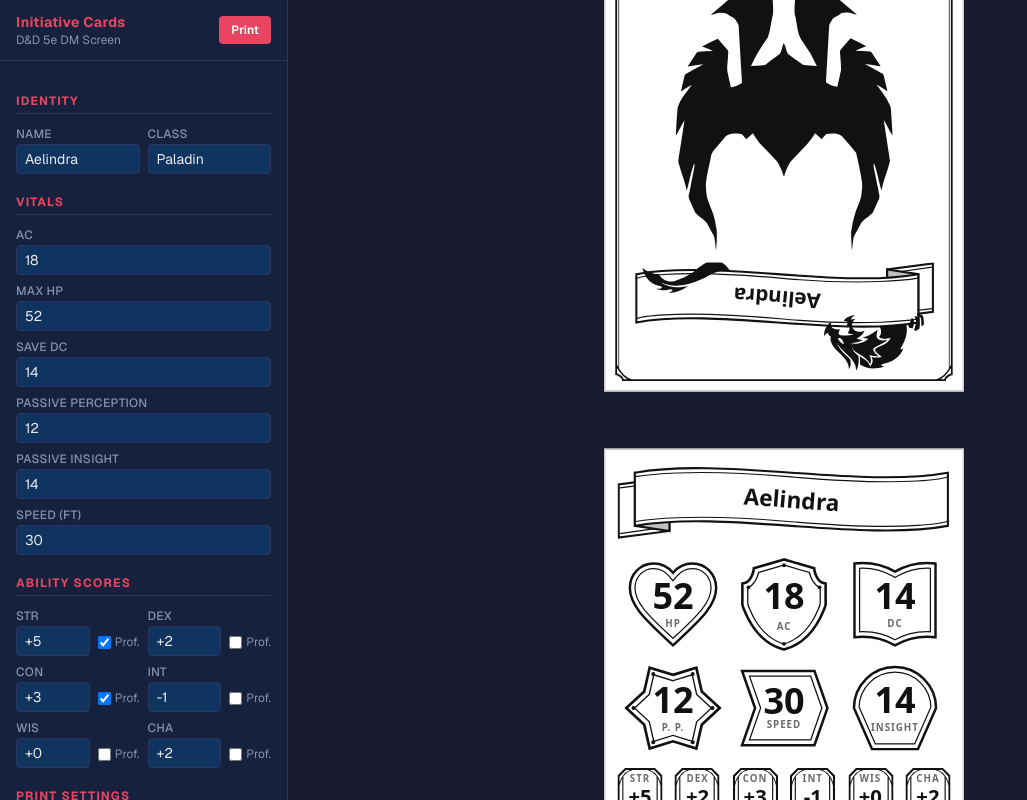
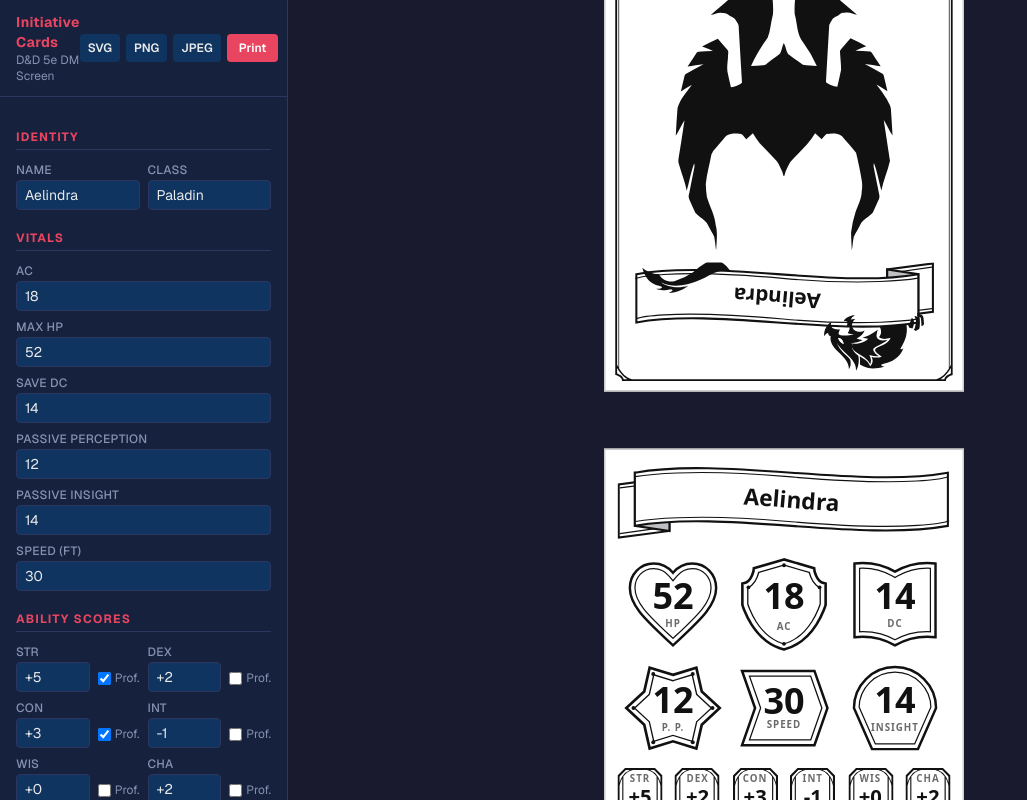
Before and after one commit to Jackclarke95/initiative-card-generator, a Next.js app: page / in a window 1280 px wide. Shown: the whole page, without its empty margins (0-1027 px from the left). Built offline with nearby package versions, Linux system fonts and the light colour scheme.

Commit message:
Add export to SVG (not working properly), PNG, JPEG

```diff
--- a/app/page.tsx
+++ b/app/page.tsx
@@ -4,13 +4,32 @@ import { useState, useCallback } from "react";
 import { type CardData, DEFAULT_CARD } from "@/types/card";
 import CardEditor from "@/components/CardEditor";
 import InitiativeCard from "@/components/InitiativeCard";
+import { exportCard, type ExportFormat } from "@/lib/exportCard";
 
 export default function Home() {
   const [card, setCard] = useState<CardData>(DEFAULT_CARD);
+  const [exporting, setExporting] = useState<ExportFormat | null>(null);
 
   const handleChange = useCallback((updated: CardData) => {
     setCard(updated);
   }, []);
+
+  const handleExport = useCallback(
+    async (format: ExportFormat) => {
+      const node = document.getElementById("print-area");
+      if (!node) return;
+      setExporting(format);
+      try {
+        await exportCard(node, format, card.characterName);
+      } catch (err) {
+        console.error(`Failed to export ${format}`, err);
+        alert(`Failed to export ${format.toUpperCase()}. See console for details.`);
+      } finally {
+        setExporting(null);
+      }
+    },
+    [card.characterName],
+  );
 
   return (
     <div
@@ -37,6 +56,21 @@ export default function Home() {
               D&amp;D 5e DM Screen
             </p>
           </div>
+          <div className="flex items-center gap-1.5">
+            {(["svg", "png", "jpeg"] as const).map((format) => (
+              <button
+                key={format}
+                onClick={() => handleExport(format)}
+                disabled={exporting !== null}
+                className="px-2 py-1.5 rounded text-xs font-semibold uppercase transition-colors disabled:opacity-50"
+                style={{
+                  background: "var(--surface-raised)",
+                  color: "var(--text-primary)",
+                }}
+              >
+                {exporting === format ? "…" : format}
+              </button>
+            ))}
             <button
               onClick={() => window.print()}
               className="px-3 py-1.5 rounded text-xs font-semibold transition-colors"
@@ -44,6 +78,7 @@ export default function Home() {
             >
               Print
             </button>
+          </div>
         </div>
         <div className="flex-1 overflow-y-auto">
           <CardEditor card={card} onChange={handleChange} />
--- /dev/null
+++ b/lib/exportCard.ts
@@ -0,0 +1,49 @@
+import { toSvg, toPng, toJpeg } from "html-to-image";
+
+// Card faces are laid out at 96 CSS px/in; this ratio pushes raster
+// exports up to ~300 DPI so they stay crisp if printed or zoomed.
+const RASTER_PIXEL_RATIO = 3;
+
+function slugify(name: string): string {
+  const trimmed = name.trim().toLowerCase().replace(/[^a-z0-9]+/g, "-");
+  return trimmed.replace(/^-+|-+$/g, "") || "initiative-card";
+}
+
+function download(dataUrl: string, filename: string) {
+  const link = document.createElement("a");
+  link.href = dataUrl;
+  link.download = filename;
+  link.click();
+}
+
+export type ExportFormat = "svg" | "png" | "jpeg";
+
+export async function exportCard(
+  node: HTMLElement,
+  format: ExportFormat,
+  characterName: string,
+) {
+  const filename = `${slugify(characterName)}.${format}`;
+
+  switch (format) {
+    case "svg": {
+      const dataUrl = await toSvg(node);
+      download(dataUrl, filename);
+      break;
+    }
+    case "png": {
+      const dataUrl = await toPng(node, { pixelRatio: RASTER_PIXEL_RATIO });
+      download(dataUrl, filename);
+      break;
+    }
+    case "jpeg": {
+      const dataUrl = await toJpeg(node, {
+        pixelRatio: RASTER_PIXEL_RATIO,
+        quality: 0.95,
+        backgroundColor: "#ffffff",
+      });
+      download(dataUrl, filename);
+      break;
+    }
+  }
+}
--- a/package.json
+++ b/package.json
@@ -9,6 +9,7 @@
     "lint": "eslint"
   },
   "dependencies": {
+    "html-to-image": "^1.11.13",
     "next": "16.2.10",
     "react": "19.2.4",
     "react-dom": "19.2.4"
```
Also changed, not shown: 1 other file (tests, documents, lock files or other folders). Lines whose indentation alone changed are shown as unchanged.
